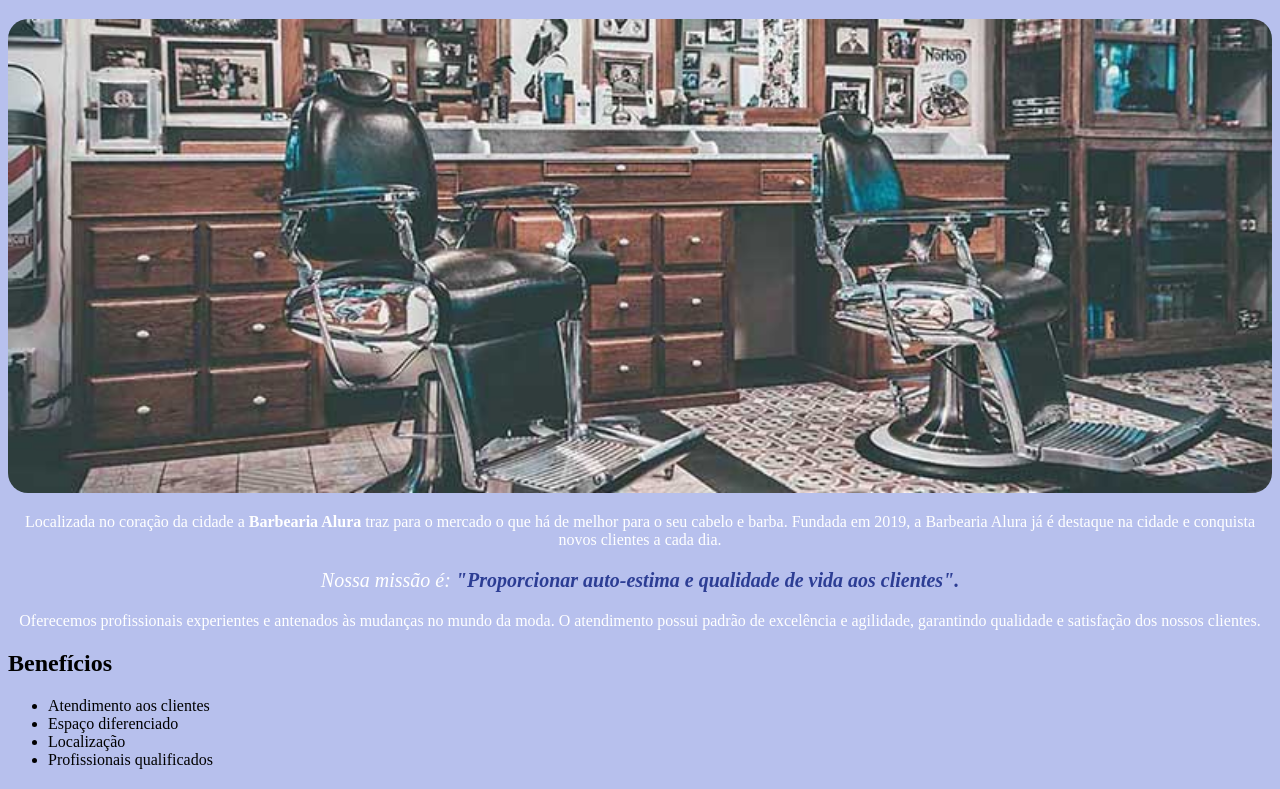
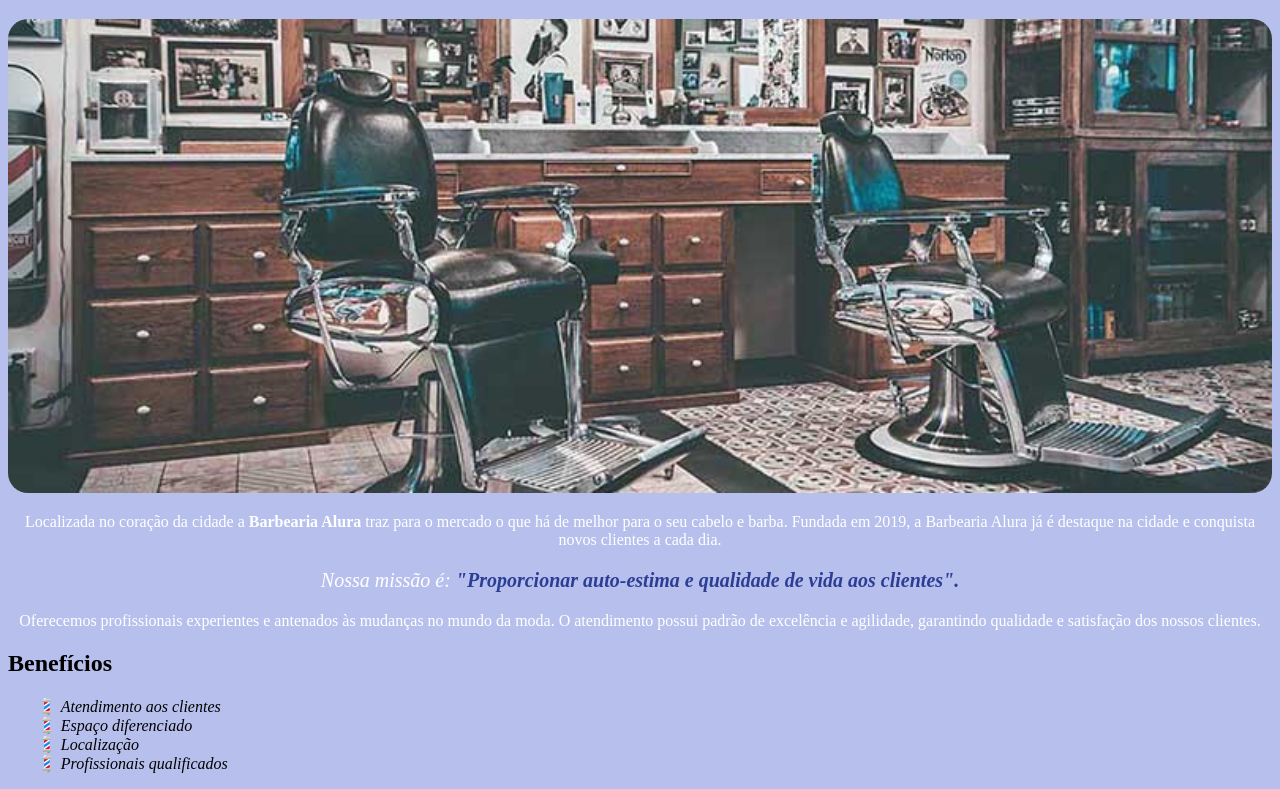
Before and after one commit to codandoemrosa/cursos-alura, a plain HTML site: page curso-de-html-e-css/index.html in a window 1280 px wide. Shown: the part 98-887 px from the top of the page. Drawn offline with Linux system fonts and the light colour scheme.

Commit message:
updated styles.css

```diff
--- a/curso-de-html-e-css/styles.css
+++ b/curso-de-html-e-css/styles.css
@@ -25,3 +25,15 @@ h1 {
  em strong {
     color: #2c3d94;
  }
+
+.itens {
+    font-style: italic;
+    text-indent: -0.7rem;
+    list-style-type: none;
+ }
+
+ li::before {
+    font-style: normal;
+    list-style-type: none;
+    content: "💈 ";
+  }
```
